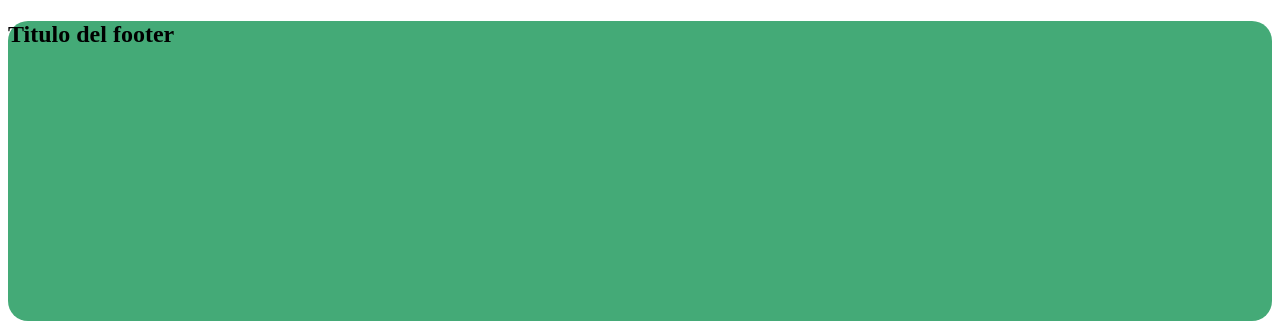
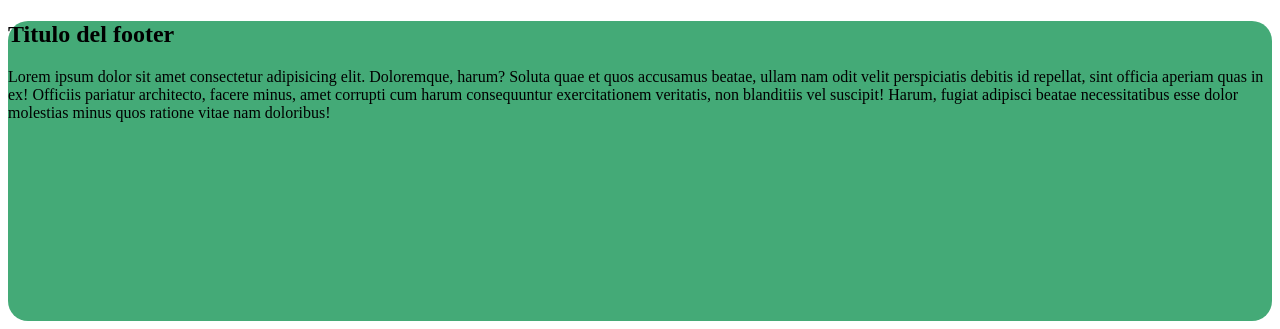
Before and after one commit to MarceCraft/Forms-Module, a plain HTML site: page index.html in a window 1280 px wide. Shown: the part 554-883 px from the top of the page. Drawn offline with Linux system fonts and the light colour scheme.

Commit message:
se coloco una descripcion mas detallada y simple

```diff
--- a/index.html
+++ b/index.html
@@ -13,6 +13,10 @@
     <video src="#" controls id="video"></video>
     <div class="footer">
         <h2>Titulo del footer</h2>
+        <p>
+            Lorem ipsum dolor sit amet consectetur adipisicing elit. Doloremque, harum? Soluta quae et quos accusamus beatae, ullam nam odit velit perspiciatis debitis id repellat, sint officia aperiam quas in ex!
+            Officiis pariatur architecto, facere minus, amet corrupti cum harum consequuntur exercitationem veritatis, non blanditiis vel suscipit! Harum, fugiat adipisci beatae necessitatibus esse dolor molestias minus quos ratione vitae nam doloribus!
+        </p>
     </div>
 
     <script src="./javascript/main.js"></script>
```
